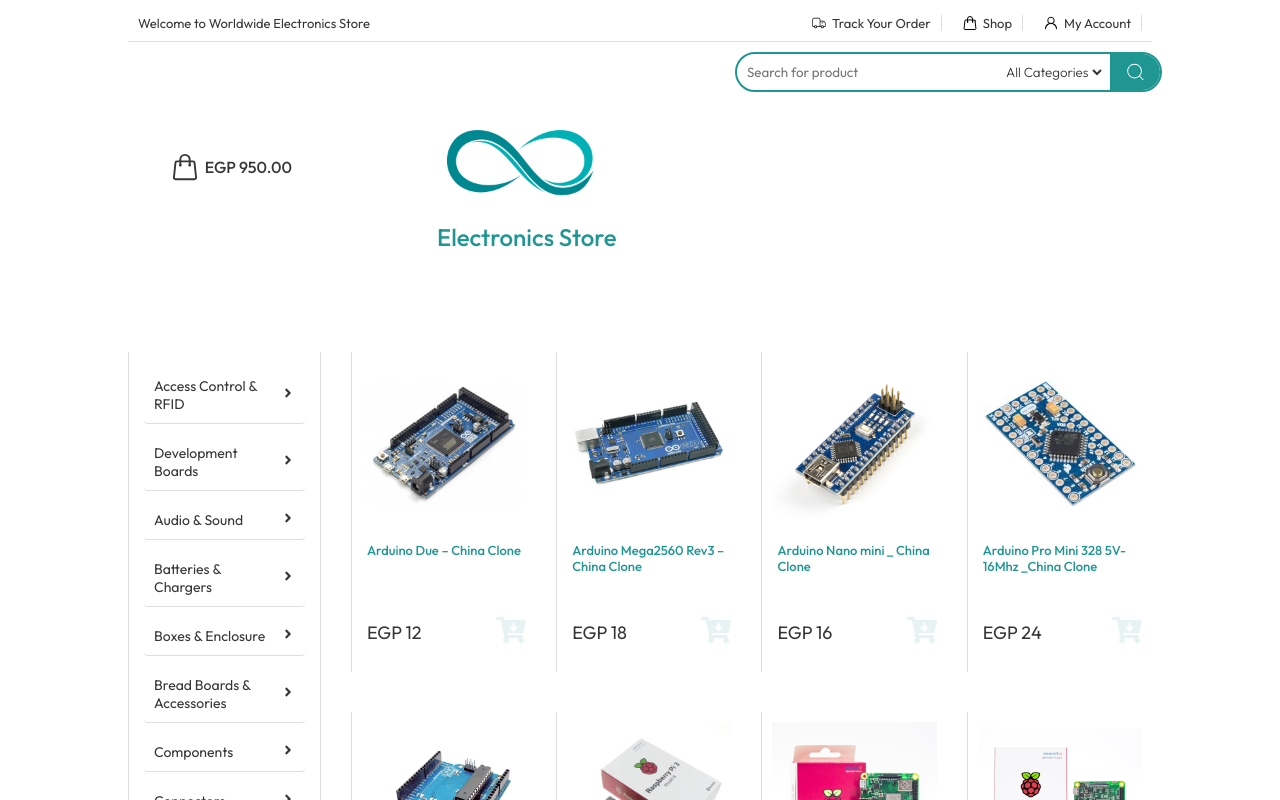
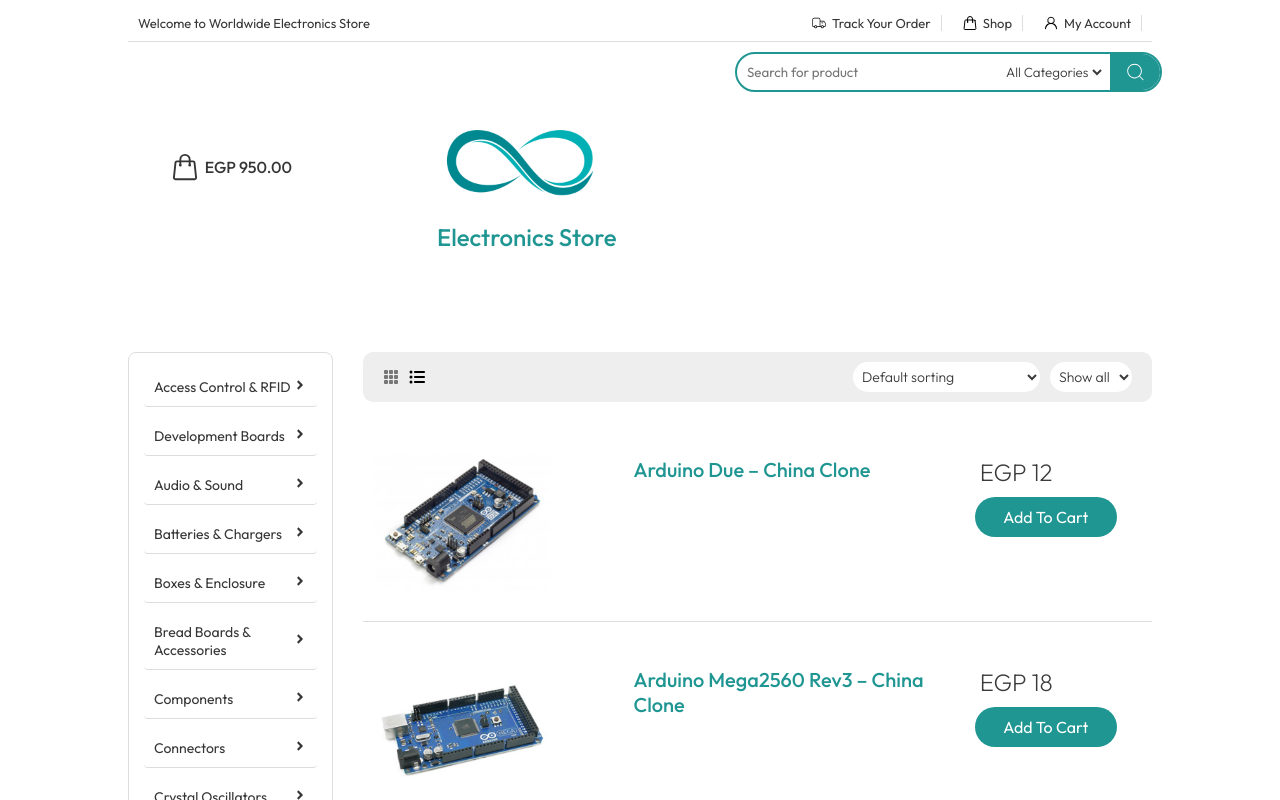
Before and after one commit to ShadyNabil8/Store-React.js-Node.js, a React (Vite) app in the folder frontend/: page / in a window 1280 px wide. Shown: the top 800 px of the page. Built offline with nearby package versions, Linux system fonts and the light colour scheme.

Commit message:
Add display controller

```diff
--- a/frontend/src/components/Header/Header.css
+++ b/frontend/src/components/Header/Header.css
@@ -23,7 +23,7 @@
     height: 100%;
     width: 250px;
     background-color: transparent;
-    color: #363636;
+    color: #3c3b3b;
 }
 
 .search-bar input:focus {
@@ -37,7 +37,7 @@
     margin-right: 5px;
     height: 100%;
     font-weight: 300;
-    color: #363636;
+    color: #3c3b3b;
 }
 
 .search-bar select:focus {
--- a/frontend/src/components/Item/Item.css
+++ b/frontend/src/components/Item/Item.css
@@ -1,40 +1,43 @@
-.item {
+#item {
+}
+
+.grid-item {
     display: flex;
     flex-direction: column;
     box-sizing: border-box;
     justify-content: space-between;
-    border-left: 1px solid #ddd;
-    padding: 10px;
+    border-right: 1px solid #ddd;
+    padding: 20px;
+    padding-top: 30px;
     align-items: center;
     justify-content: center;
     transition: transform 0.3s ease, box-shadow 0.3s ease;
     animation: fade 0.5s;
-
 }
 
-.item:hover {
+.grid-item:hover {
     box-shadow: rgba(0, 0, 0, 0.24) 0px 3px 8px;
     transform: scale(1.05);
 }
 
-.item:hover .cart-icon {
+.grid-item:hover .cart-icon {
     opacity: 1;
-    animation: fade 0.5s;
+
 }
 
-.item .item-image{
+.grid-item .item-image {
     height: 60%;
     width: 100%;
 }
 
-.item .item-image img {
+.grid-item .item-image img {
     max-width: 100%;
     max-height: 100%;
     object-fit: cover;
 
 }
 
-.item-cart {
+.grid-item .item-cart {
     width: 100%;
     height: 20%;
     display: flex;
@@ -42,22 +45,29 @@
     align-items: center;
 }
 
-.item-name{
+.grid-item .item-name {
     width: 100%;
     height: 20%;
+}
+
+.grid-item .item-name p {
+    font-size: 13px;
 }
 
 #name {
     font-weight: 500;
     color: #209693;
-    font-size: 13px;
 }
 
 #price {
-    margin: 5px;
-    color: #363636;
+    font-weight: 250;
+    color: #3c3b3b;
+}
+
+.grid-item .item-cart .price {
     font-size: 18px;
 }
+
 
 .cart-icon {
     color: #209693;
@@ -66,3 +76,72 @@
     opacity: 0.1;
     cursor: pointer;
 }
+
+.flex-item {
+    display: flex;
+    height: 200px;
+    width: 100%;
+    justify-content: space-between;
+    border-bottom: 1px solid #ddd;
+    padding: 10px;
+}
+
+.flex-item .item-image {
+    height: 100%;
+    width: 30%;
+}
+
+.flex-item .item-image img {
+    max-width: 100%;
+    max-height: 100%;
+    object-fit: cover;
+
+}
+
+.flex-item .item-name {
+    display: flex;
+    flex-direction: column;
+    width: 45%;
+    height: 100%;
+    justify-content: start;
+    align-items: start;
+    padding: 25px;
+}
+
+.flex-item .item-name p {
+    font-size: 20px;
+}
+
+.flex-item .item-cart {
+    display: flex;
+    flex-direction: column;
+    width: 25%;
+    height: 100%;
+    justify-content: start;
+    align-items: start;
+    padding: 25px;
+
+}
+
+.flex-item .item-cart .price {
+    font-size: 24px;
+}
+
+.flex-item .item-cart .add-btn {
+    width: 100%;
+    background-color: #209693;
+    color: white;
+    padding-top: 10px;
+    padding-bottom: 10px;
+    border: none;
+    border-radius: 100px;
+    font-size: 16px;
+    margin-top: 10px;
+    cursor: pointer;
+    align-items: center;
+    justify-content: center;
+}
+
+.flex-item .item-cart .add-btn:hover {
+    background-color: #222831;
+}
--- a/frontend/src/components/Item/Item.jsx
+++ b/frontend/src/components/Item/Item.jsx
@@ -3,30 +3,51 @@ import { assets } from '../../assets/assets'
 import './Item.css'
 import { FaCartArrowDown } from "react-icons/fa";
 import { IoArrowRedoCircle } from "react-icons/io5";
+import { MdArrowRightAlt } from "react-icons/md";
 import { itemsContext } from '../../Contexts/StoreContext'
-
-const Item = ({ id, name, image, price, category }) => {
+const Item = ({ id, name, image, price, category, display }) => {
     const { cartItems, addToCart, removeFromCart } = useContext(itemsContext);
-
     return (
-        <div className='item'>
+        <div id='item' className={display === 'flex' ? 'flex-item' : 'grid-item'}>
+            {
+                (display === 'flex')
+                    ? (
+                        <>
                             <div className="item-image">
                                 <img src={image}></img>
                             </div>
-
                             <div className="item-name">
                                 <p id='name'>{name}</p>
                             </div>
+                        </>
+                    )
+                    : (
+                        <>
+                            <div className="item-name">
+                                <p id='name'>{name}</p>
+                            </div>
+                            <div className="item-image">
+                                <img src={image}></img>
+                            </div>
+                        </>
+                    )
+            }
             <div className="item-cart">
-                <p id='price'>EGP {price}</p>
+                <p id='price' className='price'>EGP {price}</p>
                 {
+                    display === 'flex'
+                        ? (
+                            <button className='add-btn' onClick={!cartItems[id] ? () => { addToCart(id) } : () => {/*do nothing until view cart*/ }}>
+                                {!cartItems[id] ? 'Add To Cart' : <>View Cart <MdArrowRightAlt /></>}
+                            </button>
+                        )
+                        : (
                             !cartItems[id]
                                 ? <div className='cart-icon-div' onClick={() => { addToCart(id) }}><FaCartArrowDown className='cart-icon' /></div>
                                 : <div className='view-cart-icon-div'><IoArrowRedoCircle className='cart-icon' /></div>
+                        )
                 }
             </div>
-
-
         </div>
     )
 }
--- a/frontend/src/components/ItemsList/ItemsList.css
+++ b/frontend/src/components/ItemsList/ItemsList.css
@@ -1,4 +1,63 @@
-.items-list {
+.items-view {
+    width: 100%;
+}
+
+.display-control {
+    width: 100%;
+    background-color: #EEEEEE;
+    padding: 10px;
+    display: flex;
+    justify-content: space-between;
+    border-radius: 10px;
+}
+
+.display-control .display-icons {
+    padding-right: 10px;
+    padding-left: 10px;
+    align-items: center;
+    display: flex;
+    gap: 10px;
+    color: #000000;
+
+}
+
+.display-control .display-icons .grid-icon,
+.display-control .display-icons .list-icon {
+    cursor: pointer;
+    opacity: 0.5;
+}
+
+.display-control .display-icons .grid-icon:hover {
+    opacity: 1;
+}
+
+.display-control .display-icons .list-icon:hover {
+    opacity: 1;
+}
+
+.display-control .filters {
+    padding-right: 10px;
+    padding-left: 10px;
+    display: flex;
+    gap: 10px;
+    color: #3c3b3b;
+}
+
+.display-control select {
+    border-radius: 15px;
+    color: #3c3b3b;
+    padding: 5px;
+    font-size: 14px;
+    font-weight: 300;
+    background-color: white;
+    border: none;
+}
+
+.display-control select:focus {
+    outline: none;
+}
+
+.items-list-grid {
     display: grid;
     grid-template-columns: repeat(auto-fill, minmax(170px, 1fr));
     width: 100%;
@@ -6,4 +65,15 @@
     grid-row-gap: 40px;
     grid-column-gap: 20px;
     grid-auto-rows: 320px;
+    margin-top: 20px;
 }
+
+.items-list-flex {
+    width: 100%;
+    display: flex;
+    flex-direction: column;
+    align-items: center;
+    justify-content: center;
+    gap: 10px;
+    margin-top: 20px;
+}
--- a/frontend/src/components/ItemsList/ItemsList.jsx
+++ b/frontend/src/components/ItemsList/ItemsList.jsx
@@ -1,25 +1,61 @@
-import React from 'react'
+import React, { useState } from 'react'
 import { useContext } from 'react'
 import { itemsContext } from '../../Contexts/StoreContext'
 import Item from '../Item/Item'
 import './ItemsList.css'
+import { FaListUl } from "react-icons/fa6";
+import { BsFillGrid3X3GapFill } from "react-icons/bs";
+
 
 const ItemsList = ({ selectedCategory }) => {
+    const [display, setDisplay] = useState('flex');
     const { items_list } = useContext(itemsContext)
+
     return (
-        <>
-            <div className='items-list'>
+        <div className='items-view'>
+            <div className='display-control'>
+                <div className='display-icons'>
+                    <BsFillGrid3X3GapFill
+                            className='grid-icon'
+                            onClick={() => { setDisplay('grid') }}
+                            style={(display==='grid')?{opacity:1}:{opacity:0.5}}
+                    />
+                    <FaListUl
+                            className='list-icon'
+                            onClick={() => { setDisplay('flex') }}
+                            style={(display==='flex')?{opacity:1}:{opacity:0.5}}
+                    />
+                </div>
+                <div className='filters'>
+                    <select name="sorting" id="">
+                        <option value="default">Default sorting</option>
+                        <option value="popularity">Sort by popularity</option>
+                        <option value="average">Sort by average rating</option>
+                        <option value="latest">Sort by latest</option>
+                        <option value="price_h_l">Sort by price: high to low</option>
+                        <option value="price_l_h">Sort by price: low to hight</option>
+                    </select>
+                    <select name="batching" id="">
+                        <option value="all">Show all</option>
+                        <option value="32">Show 32</option>
+                        <option value="16">Show 16</option>
+                    </select>
+                </div>
+            </div>
+            <div className={display === 'flex' ? 'items-list-flex' : 'items-list-grid'}>
                 {
                     items_list.map((item, index) => {
                         if (selectedCategory === 'all' || selectedCategory === item.category) {
                             return (
-                                <Item key={index} id={item._id} name={item.name} price={item.price} image={item.image}></Item>
+                                <Item key={index} id={item._id} name={item.name} price={item.price} image={item.image} display={display}>
+
+                                </Item>
                             )
                         }
                     })
                 }
             </div>
-        </>
+        </div>
 
     )
 }
--- a/frontend/src/components/SideBar/SideBar.css
+++ b/frontend/src/components/SideBar/SideBar.css
@@ -1,11 +1,12 @@
 /* Sidebar.css */
 .sidebar {
-  max-width: 30%;
+  width: 25%;
   background-color: white;
-  border-right: 1px solid #ddd;
-  border-left: 1px solid #ddd;
+  border: 1px solid #ddd;
+  border-radius: 8px;
   padding: 15px;
   color: #363636;
+  height: fit-content;
 }
 
 .sidebar-item {
```
Lines whose indentation alone changed are shown as unchanged.
